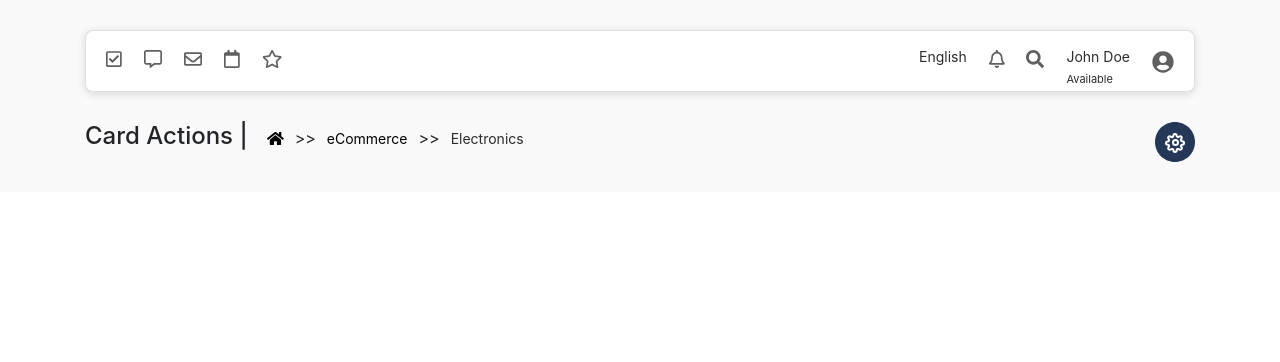
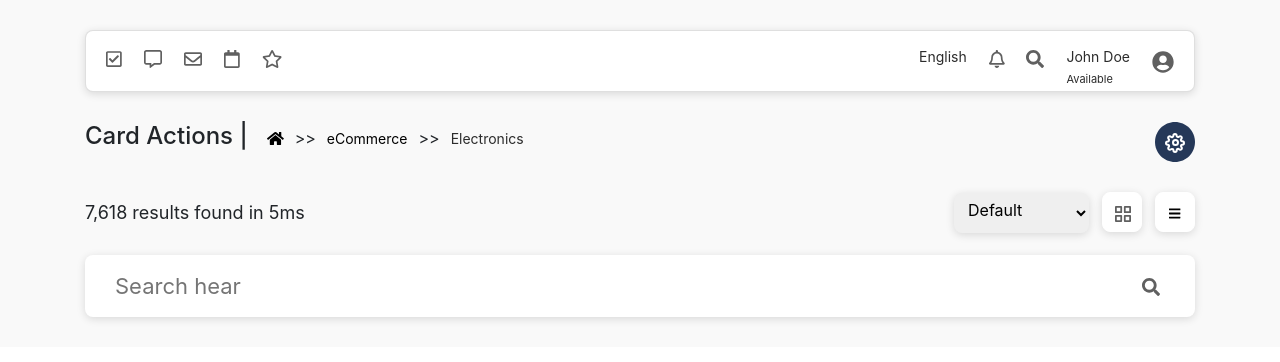
Before and after one commit to guiamado/front-end-layout, a React (Create React App) app in the folder frontend/: page / in a window 1280 px wide. Shown: the top 362 px of the page. Built offline with nearby package versions, Linux system fonts and the light colour scheme.

Commit message:
[ADD] Começando lista de produtos com os filtros e campo de pesquisa

```diff
--- /dev/null
+++ b/frontend/src/assets/images/icons/Grid.tsx
@@ -0,0 +1,39 @@
+import React, { CSSProperties } from 'react';
+
+type Props = {
+  style?: CSSProperties;
+  fill?: string;
+  width?: string | number;
+  className?: string;
+  viewBox?: string;
+};
+
+const SVG: React.FC<Props> = ({
+  style = {},
+  width = '16',
+//   width = '100%',
+  className = '',
+  viewBox = '0 0 18 18',
+}) => (
+  <svg
+    width={width}
+    style={style}
+    height={width}
+    viewBox={viewBox}
+    xmlns="http://www.w3.org/2000/svg"
+    className={`svg-icon ${className || ''}`}
+    xmlnsXlink="http://www.w3.org/1999/xlink"
+    fill="none"
+  >
+    <g id="Camada_2" data-name="Camada 2">
+      <g id="Layer_2" data-name="Layer 2">
+        <rect x="1" y="1" width="6" height="6" stroke="#606060" strokeWidth="2" strokeLinecap="round" strokeLinejoin="round"/>
+        <rect x="11" y="1" width="6" height="6" stroke="#606060" strokeWidth="2" strokeLinecap="round" strokeLinejoin="round"/>
+        <rect x="11" y="11" width="6" height="6" stroke="#606060" strokeWidth="2" strokeLinecap="round" strokeLinejoin="round"/>
+        <rect x="1" y="11" width="6" height="6" stroke="#606060" strokeWidth="2" strokeLinecap="round" strokeLinejoin="round"/>
+      </g>
+    </g>
+  </svg>
+);
+
+export default SVG;
--- a/frontend/src/assets/scss/icon/icon.scss
+++ b/frontend/src/assets/scss/icon/icon.scss
@@ -11,4 +11,8 @@
         font-size: 15px;
         margin-right: 0px;
     }
+    &#productListIcon {
+        font-size: 13px;
+        margin-right: 0px;
+    }
 }
--- a/frontend/src/assets/scss/main.scss
+++ b/frontend/src/assets/scss/main.scss
@@ -1,6 +1,7 @@
 @import './helpers/variables.scss';
 @import './bread-crumb/bread-crumb.scss';
 @import './icon/icon.scss';
+@import './products-list/products-list.scss';
 
 .navBar {
   box-shadow: 0px 2px 8px rgba(0, 0, 0, 0.135216) !important;
--- /dev/null
+++ b/frontend/src/assets/scss/products-list/products-list.scss
@@ -0,0 +1,62 @@
+#ProductsList {
+    .btnProduct  {
+        height: 40px;
+        width: 40px;
+        background-color: #FFFFFF;
+        border-color: unset;
+        box-shadow: 0px 2px 8px rgba(0, 0, 0, 0.135216);
+        border-radius: 8px;
+        &.gridBtn {
+            margin-right: 13px;
+        }
+        &:hover {
+            opacity: 0.8;
+            svg {
+                color: $corBlue600 !important;
+            }
+            &.gridBtn {
+                rect {
+                    stroke: $corBlue600 !important;
+                }
+            }
+        }
+    }
+    #selectProducts{
+        box-shadow: 0px 2px 8px rgba(0, 0, 0, 0.135216);
+        border-radius: 8px;
+        height: 40px;
+        width: 135px;
+        padding: 10px;
+        padding-top: 5px;
+        border: unset;
+        margin-right: 13px;
+    }
+
+    .productActions {
+        text-align: right;
+    }
+
+    .prependIcon {
+        position: absolute;
+        right: 35px;
+        top: calc(50% - 12px);
+        pointer-events: none;
+        font-size: 16px;
+        font-size: 1.125rem;
+        color: #c4c3c3;
+        z-index:3;
+    }
+    .search {
+        position: inherit;
+        margin-bottom: 30px;
+        input {
+            font-size: 22px;
+            width: 100%;
+            height: 62px;
+            padding-left: 30px;
+            border: unset;
+            border-radius: 8px;
+            box-shadow: 0px 2px 8px rgba(0, 0, 0, 0.135216);
+        }
+    }
+}
--- a/frontend/src/components/bread-crumb/BreadCrumb.tsx
+++ b/frontend/src/components/bread-crumb/BreadCrumb.tsx
@@ -22,7 +22,7 @@ const BreadCrumb: React.FC<Props> = (props) => {
                     <FontAwesomeIcon icon={faHome} color="#000000"/>
                 </span>
                 {routeArray.map((el, index) => {
-                    return (<span>
+                    return (<span key={`pageindex_${index}`}>
                         <span style={{ marginLeft: 11, marginRight: 11, width: 11, height: 8 }}>{'>>'}</span>
                         <span
                             style={{ fontSize: 14, color: routeArray.length - 1 === index ? '#2C2C2C' : '#000000' }}
--- a/frontend/src/components/home/Home.tsx
+++ b/frontend/src/components/home/Home.tsx
@@ -2,6 +2,7 @@ import React from 'react';
 import { Row, Col, Container } from 'react-bootstrap';
 import NavBar from '../navbar/NavBar';
 import BreadCrumb from 'components/bread-crumb/BreadCrumb';
+import ProductsList from 'components/products-list/ProductsList';
 
 const Home: React.FC = () => {
     return (<Container>
@@ -12,6 +13,9 @@ const Home: React.FC = () => {
             <Col lg="12">
                 <BreadCrumb pageName="Card Actions" route="eCommerce/Electronics"/>
             </Col>
+            <Col lg="12">
+             <ProductsList />
+            </Col>
         </Row>
     </Container>);
 }
--- /dev/null
+++ b/frontend/src/components/products-list/ProductsList.tsx
@@ -0,0 +1,63 @@
+import React from 'react';
+import { Row, Col, Button } from 'react-bootstrap';
+import { FontAwesomeIcon } from "@fortawesome/react-fontawesome";
+import { faBars, faSearch } from "@fortawesome/free-solid-svg-icons";
+import Grid from 'assets/images/icons/Grid';
+
+type SelectOptions = {
+    value: string;
+    name: string;
+}
+
+const ProductsList: React.FC = () => {
+    const selectOptions: SelectOptions[] = [
+        {
+            value: 'mostRelevant',
+            name: 'Most Relevant'
+        },
+        {
+            value: 'lowPrice',
+            name: 'Low Price'
+        },
+    ];
+
+    return (<Row id="ProductsList">
+        <Col lg="12">
+            <Row style={{ alignItems: 'center', marginBottom: 22}}>
+                <Col lg="6">
+                    <span style={{ fontSize: 18 }}>
+                        7,618 results found in 5ms
+                    </span>
+                </Col>
+                <Col lg="6" className="productActions">
+                    <select name="selectProducts" id="selectProducts">
+                        <option value="" selected>Default</option>
+                        {selectOptions.map(el => {
+                            return (
+                                <option value={el.value}>{el.name}</option>
+                            )
+                        })}
+                    </select>
+                    <Button className="btnProduct gridBtn">
+                        <Grid />
+                    </Button>
+                    <Button className="btnProduct">
+                        <span className="icon" id="productListIcon">
+                            <FontAwesomeIcon icon={faBars} color="#000000"/>
+                        </span>
+                    </Button>
+                </Col>
+            </Row>
+        </Col>
+        <Col lg="12">
+            <div className="search">
+                <input type="text" placeholder="Search hear" />
+                <span className="prependIcon">
+                    <FontAwesomeIcon icon={faSearch} color="#606060"/>
+                </span>
+            </div>
+        </Col>
+    </Row>);
+}
+
+export default ProductsList;
```
Also changed, not shown: frontend/src/assets/images/icons/Settings.tsx (+5 -5 lines), frontend/src/assets/images/image-not-found.png (added).
